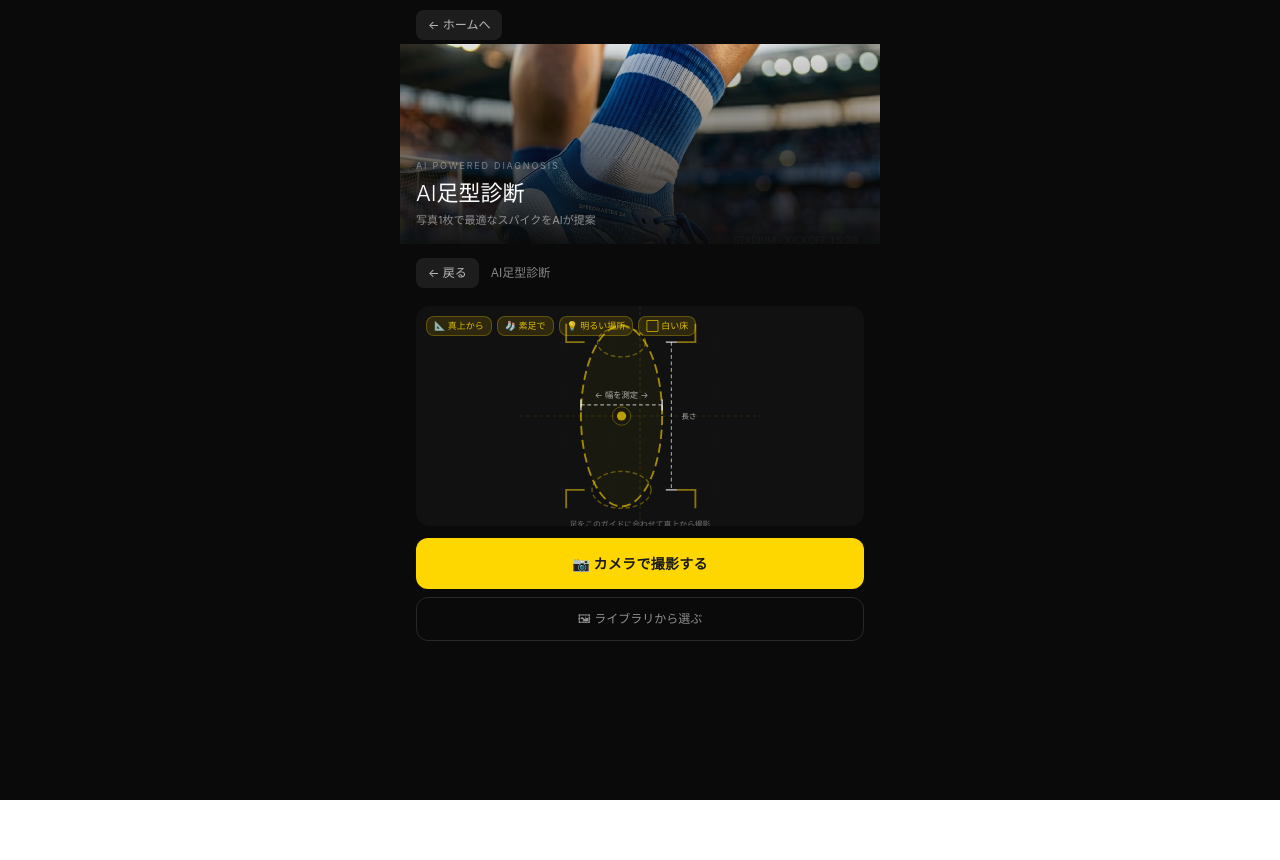
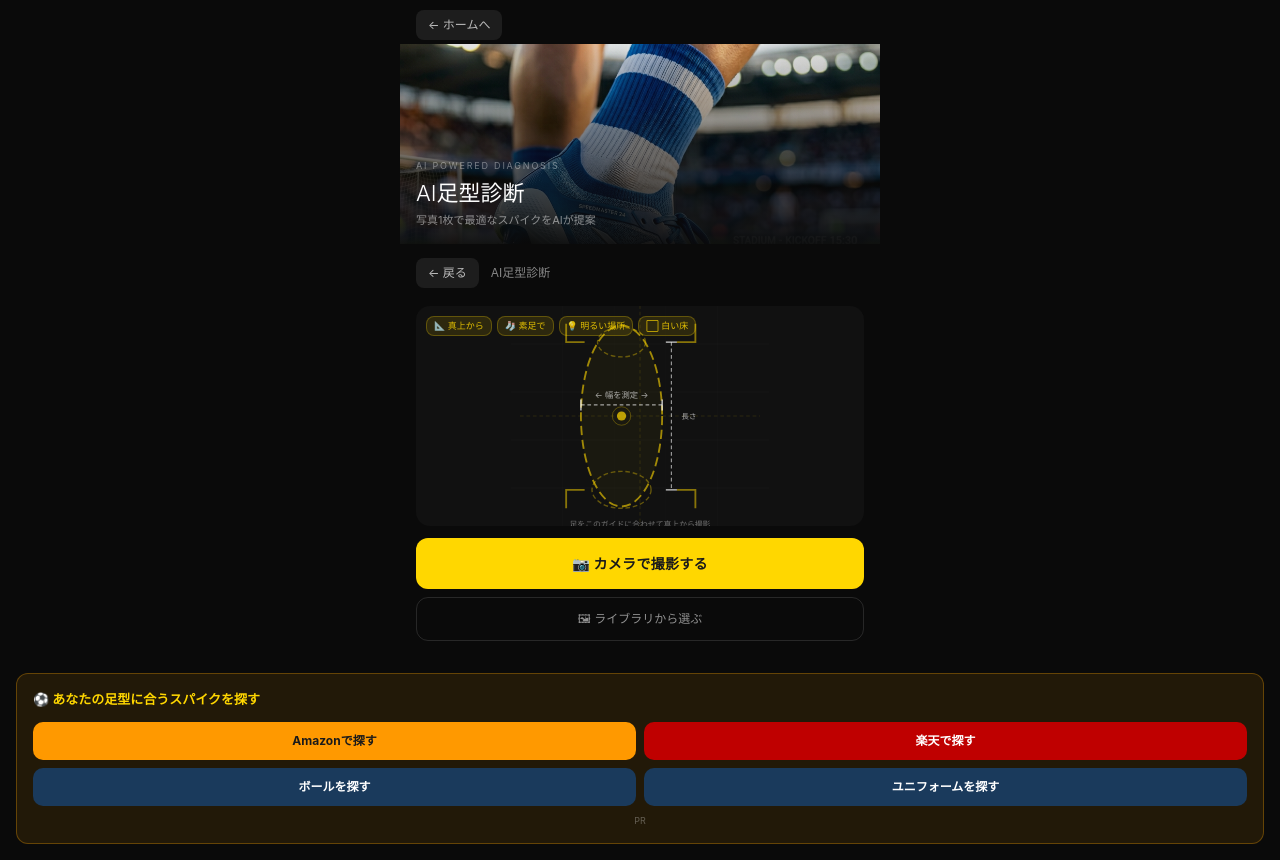
Before and after one commit to okuwabara07-gif/soccer-tokyo-jp, a Next.js app: page /foot-camera in a window 1280 px wide. Before the commit the page ends 800 px from the top, so only its background shows below. Built offline with nearby package versions, Linux system fonts and the light colour scheme.

Commit message:
feat: 足型診断にスパイク・ボール・ユニフォームAmazonリンク追加

```diff
--- a/src/app/foot-camera/page.tsx
+++ b/src/app/foot-camera/page.tsx
@@ -533,6 +533,37 @@ export default function FootCameraPage() {
           )}
         </div>
       </div>
+      {/* スパイク購入リンク */}
+      <div style={{padding:'0 16px 16px'}}>
+        <div style={{padding:'16px',background:'rgba(255,165,0,0.1)',borderRadius:12,border:'1px solid rgba(255,165,0,0.3)'}}>
+          <p style={{color:'#FFD700',fontSize:13,fontWeight:700,marginBottom:12}}>⚽ あなたの足型に合うスパイクを探す</p>
+          <div style={{display:'grid',gridTemplateColumns:'1fr 1fr',gap:8}}>
+            <a href="https://www.amazon.co.jp/s?k=%E3%82%B8%E3%83%A5%E3%83%8B%E3%82%A2%20%E3%82%B5%E3%83%83%E3%82%AB%E3%83%BC%20%E3%82%B9%E3%83%91%E3%82%A4%E3%82%AF&tag=haircolorab22-22" target="_blank" rel="noopener noreferrer sponsored"
+              style={{padding:'10px',borderRadius:10,background:'#FF9900',textDecoration:'none',
+                color:'#1a1a1a',fontSize:12,fontWeight:700,textAlign:'center',display:'block'}}>
+              Amazonで探す
+            </a>
+            <a href="https://search.rakuten.co.jp/search/mall/%E3%82%B8%E3%83%A5%E3%83%8B%E3%82%A2%20%E3%82%B5%E3%83%83%E3%82%AB%E3%83%BC%20%E3%82%B9%E3%83%91%E3%82%A4%E3%82%AF/?af=5253b9ed.08f9d938.5253b9ee.e71aefe8" target="_blank" rel="noopener noreferrer sponsored"
+              style={{padding:'10px',borderRadius:10,background:'#BF0000',textDecoration:'none',
+                color:'white',fontSize:12,fontWeight:700,textAlign:'center',display:'block'}}>
+              楽天で探す
+            </a>
+          </div>
+          <div style={{display:'grid',gridTemplateColumns:'1fr 1fr',gap:8,marginTop:8}}>
+            <a href="https://www.amazon.co.jp/s?k=%E3%82%B8%E3%83%A5%E3%83%8B%E3%82%A2%20%E3%82%B5%E3%83%83%E3%82%AB%E3%83%BC%E3%83%9C%E3%83%BC%E3%83%AB%205%E5%8F%B7&tag=haircolorab22-22" target="_blank" rel="noopener noreferrer sponsored"
+              style={{padding:'10px',borderRadius:10,background:'#1a3a5c',textDecoration:'none',
+                color:'white',fontSize:12,fontWeight:700,textAlign:'center',display:'block'}}>
+              ボールを探す
+            </a>
+            <a href="https://www.amazon.co.jp/s?k=%E3%82%B8%E3%83%A5%E3%83%8B%E3%82%A2%20%E3%82%B5%E3%83%83%E3%82%AB%E3%83%BC%20%E3%83%A6%E3%83%8B%E3%83%95%E3%82%A9%E3%83%BC%E3%83%A0&tag=haircolorab22-22" target="_blank" rel="noopener noreferrer sponsored"
+              style={{padding:'10px',borderRadius:10,background:'#1a3a5c',textDecoration:'none',
+                color:'white',fontSize:12,fontWeight:700,textAlign:'center',display:'block'}}>
+              ユニフォームを探す
+            </a>
+          </div>
+          <p style={{fontSize:'9px',color:'rgba(255,255,255,0.3)',marginTop:8,textAlign:'center'}}>PR</p>
+        </div>
+      </div>
     </main>
   )
 }
```
